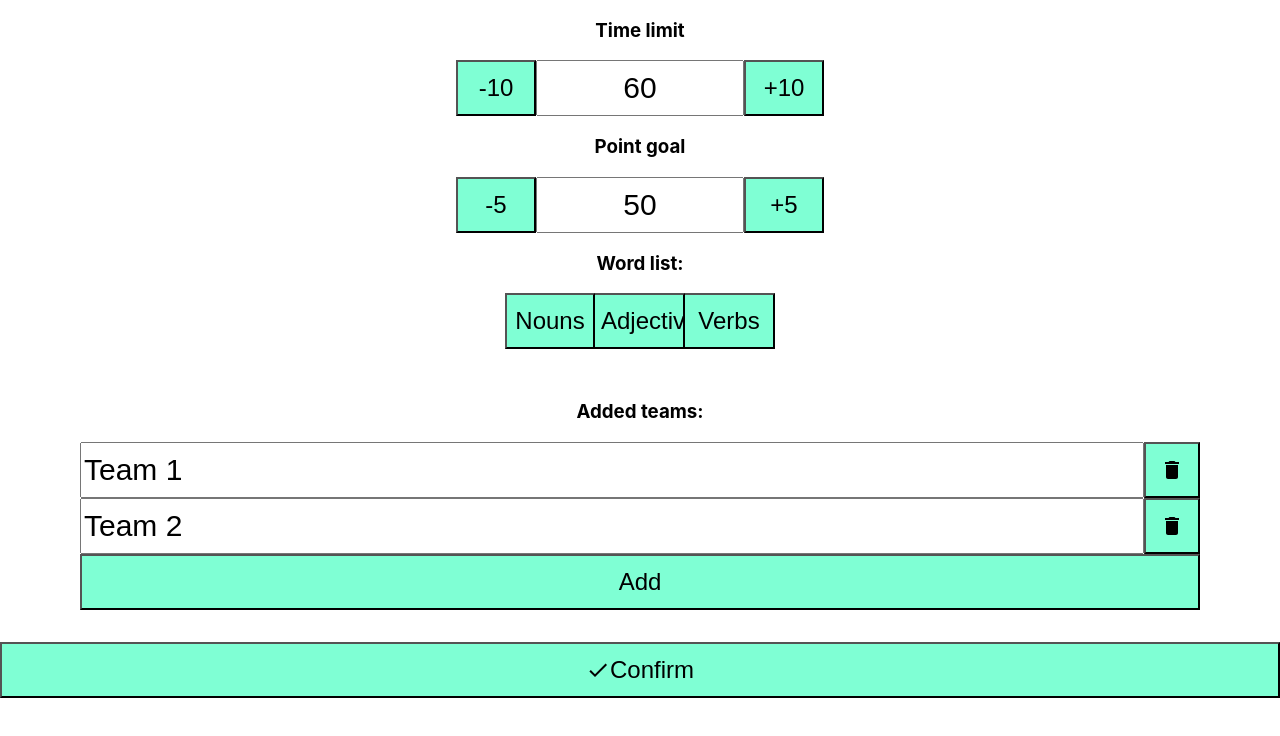
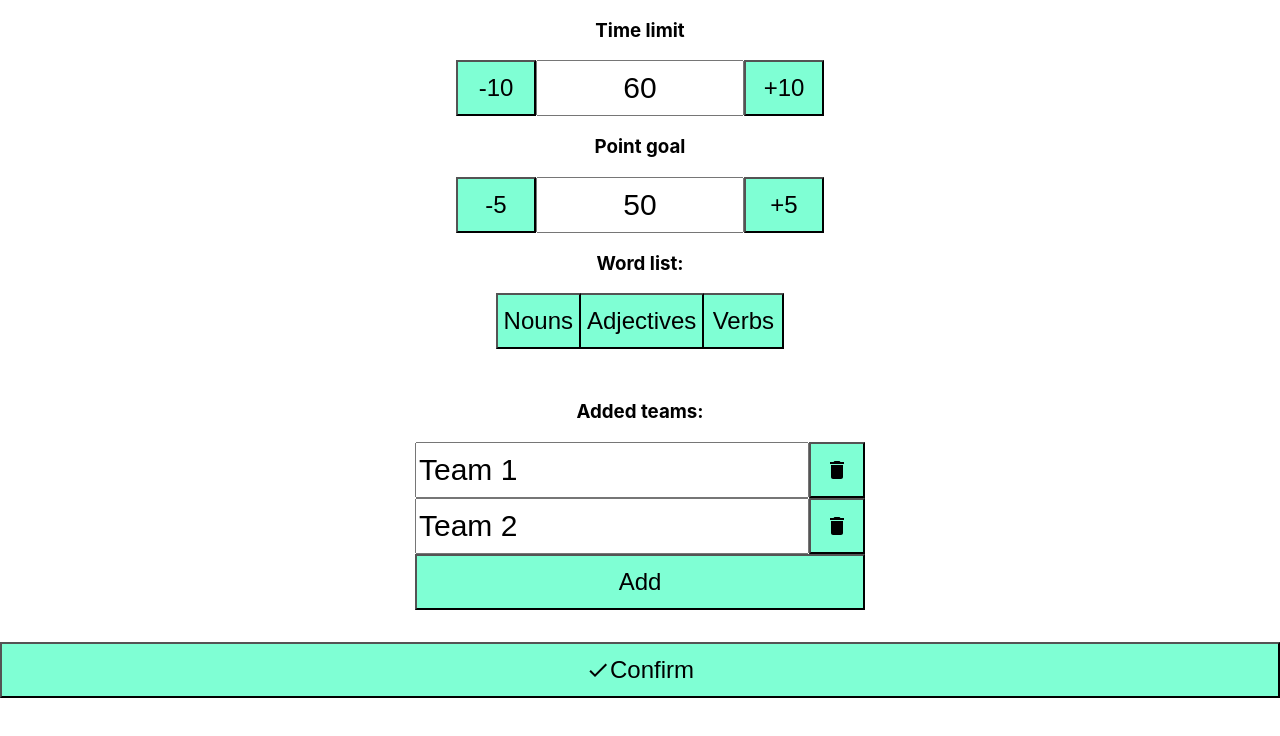
Before and after one commit to mmkari/test, a React app: page / in a window 1280 px wide. Both pictures are taken after a click on the button "Settings". Shown: the top 736 px of the page. Built offline with nearby package versions, Linux system fonts and the light colour scheme; the HTML template or start-up script is replaced by a standard one; what react-animations would draw is missing.

Commit message:
Settings: improved styles

```diff
--- a/src/Settings.jsx
+++ b/src/Settings.jsx
@@ -94,9 +94,11 @@ const NameForm = ({ value, onChange, name, maxTeams = 4 }) => {
 const SettingsContainer = styled.div`
   display: flex;
   flex-direction: column;
+  align-items: center;
 `;
 
 const NameFormContainer = styled.div`
+  max-width: 500px;
   display: flex;
   flex-direction: column;
   margin: 2em 5em;
--- a/src/ToggleButtons.jsx
+++ b/src/ToggleButtons.jsx
@@ -6,14 +6,8 @@ import classnames from 'classnames';
 import { ThemedButton as Button } from './Button';
 
 const ToggleButtonsButton = styled(Button)`
-  // background: green;
-  // &.checked {
-  //   background: lightgreen;
-  // }
-
   height: 100%;
-  width: 90px;
-  // min-width: 80px;
+  max-width: 150px;
 `;
 
 const ToggleButtonsContainer = styled.div`
```
